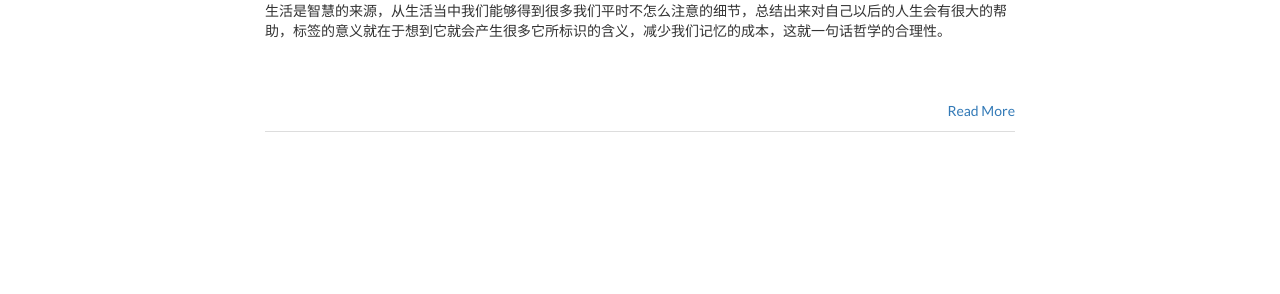
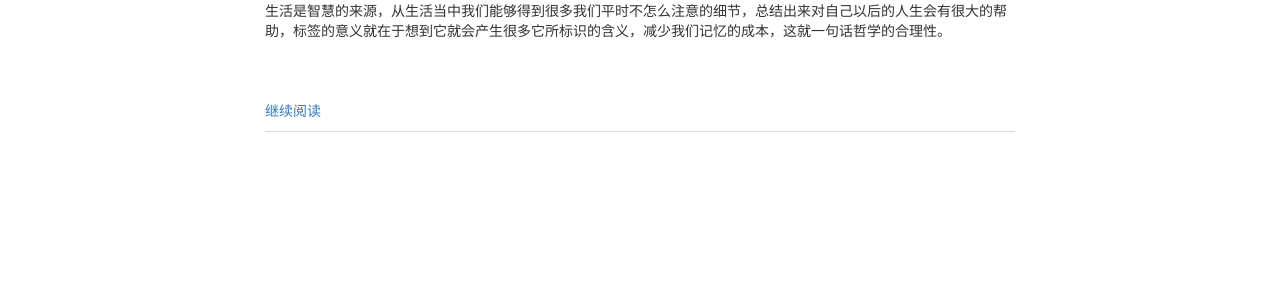
Before and after one commit to LarryBrick/jekyll_demo, a Jekyll site: the page built from index.html, in a window 1280 px wide. Shown: the part 135-429 px from the top of the page. Built offline with Jekyll 4.4.1, drawn with Linux system fonts in a browser that asks for light colours; nearby versions of some CDN libraries.

Commit message:
修改主页显示格式

```diff
--- a/index.html
+++ b/index.html
@@ -28,7 +28,7 @@ date: 2014-10-19 23:51
           alt="{{post.title}}"  class="pull-left img-responsive thumb margin10 img-thumbnail" />
         {% endif %}-->
         <article class="excerpt">{{post.excerpt}}</article>
-        <a class="pull-right marginBottom10" href="{{post.url | prepend: site.baseurl }}">Read More</a>
+        <a class="pull-left marginBottom5" href="{{post.url | prepend: site.baseurl }}">继续阅读</a>
       </div>
     {% endfor %}
   </div>
```
